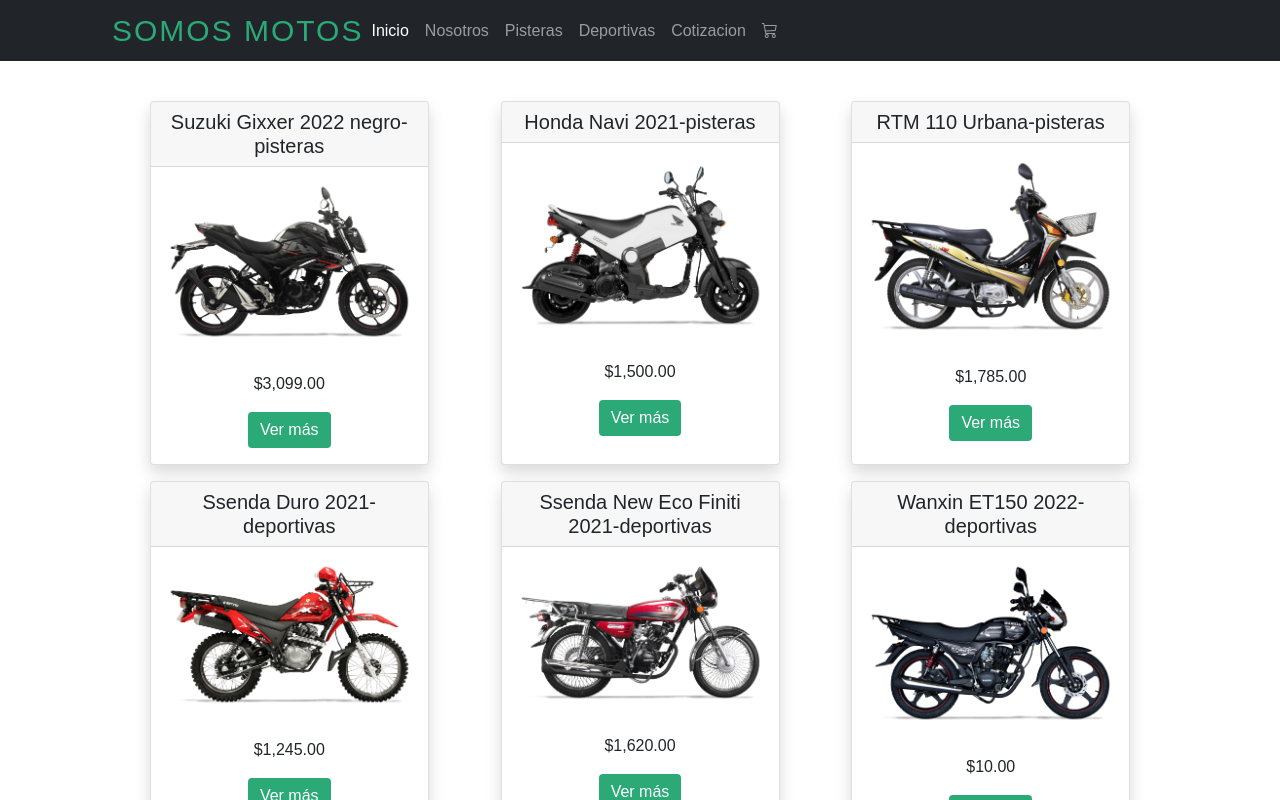
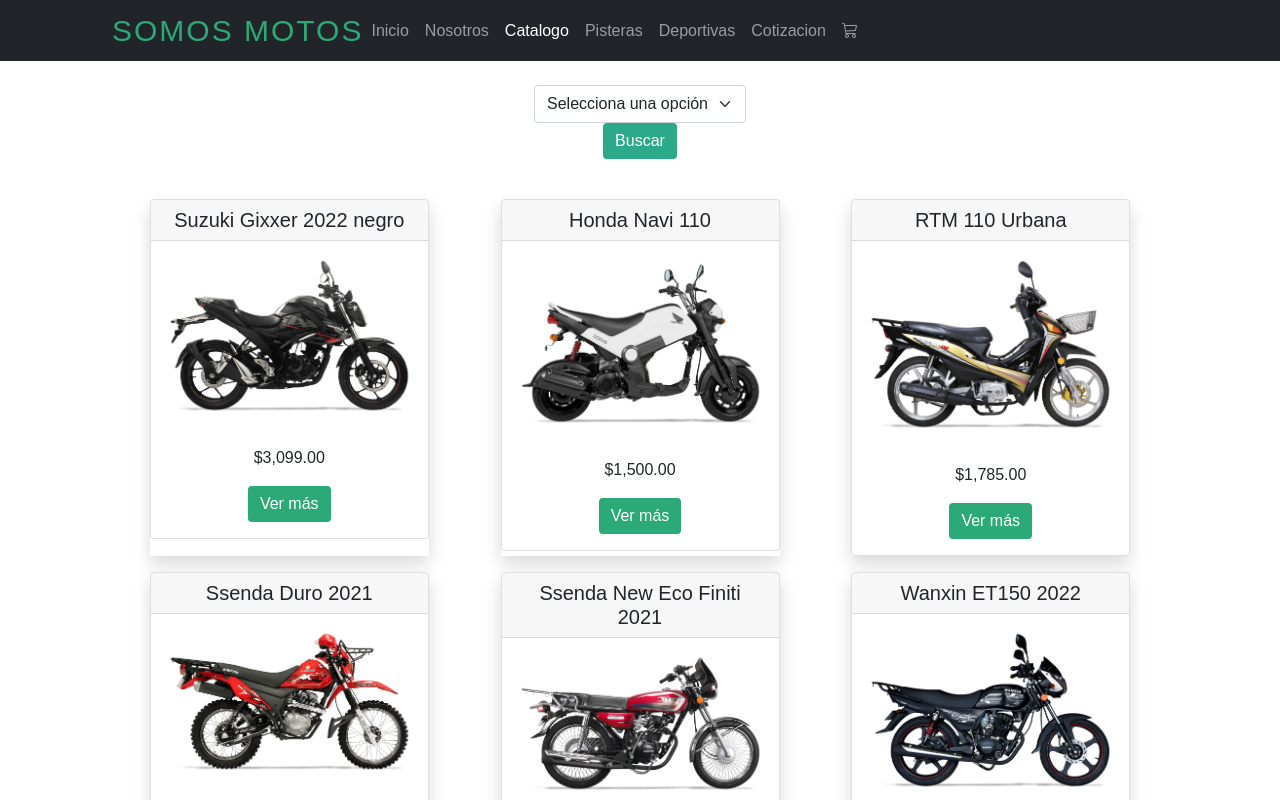
Before and after one commit to aaronvs96/proyectoReactJS, a React (Vite) app in the folder app-ecomerce/: page /catalogo in a window 1280 px wide. Before the commit this address led to /. Shown: the top 800 px of the page. Built offline with nearby package versions, Linux system fonts and the light colour scheme.

Commit message:
mejorando web

```diff
--- /dev/null
+++ b/app-ecomerce/assets/data.json
@@ -0,0 +1,50 @@
+[
+    {
+        "id": "1",
+        "nombre": "Suzuki Gixxer 2022 negro",
+        "marca": "SUZUKI",
+        "categoria": "pisteras",
+        "precio": "3099",
+        "img": "../src/img/suzuki-gixxer-155-2022-negro-43eca5.png"
+    },
+    {
+        "id": "2",
+        "nombre": "Honda Navi 110",
+        "marca": "HONDA",
+        "categoria": "pisteras",
+        "precio": "3099",
+        "img": "../src/img/honda-navi-110-2021-blanco-15cc6f.png"
+    },
+    {
+        "id": "3",
+        "nombre": "RTM 110 Urbana",
+        "marca": "RTM",
+        "categoria": "pisteras",
+        "precio": "1785",
+        "img": "../src/img/rtm-110-urbana-2021-negro-c82589.png"
+    },
+    {
+        "id": "4",
+        "nombre": "Ssenda Duro 2021",
+        "marca": "SSENDA",
+        "categoria": "deportivas",
+        "precio": "1245",
+        "img": "../src/img/ssenda-duro-200-2021-rojo-d521c7.png"
+    },
+    {
+        "id": "5",
+        "nombre": "Ssenda New Eco Finiti 2021",
+        "marca": "SSENDA",
+        "categoria": "deportivas",
+        "precio": "1620",
+        "img": "../src/img/ssenda-new-eco-finiti-150-2021-rojo-fb6a4e.png"
+    },
+    {
+        "id": "6",
+        "nombre": "Wanxin ET150 2022",
+        "marca": "WANXIN",
+        "categoria": "deportivas",
+        "precio": "10",
+        "img": "../src/img/wanxin-et150-2022-negro-a9f0b2.png"
+    }
+]
--- a/app-ecomerce/assets/data_personas.json
+++ /dev/null
@@ -1,12 +0,0 @@
-[
-    {
-        "id": 1,
-        "nombre": "Aaron",
-        "apellidos": "Vasquez"
-    },
-    {
-        "id": 2,
-        "nombre": "Nathi",
-        "apellidos": "Vasquez"
-    }
-]
--- a/app-ecomerce/src/App.jsx
+++ b/app-ecomerce/src/App.jsx
@@ -28,7 +28,7 @@
   }
 
   useEffect(() => {
-    const url = '../assets/data_personas.json'
+    const url = '../assets/data.json'
     getFetchApi(url);
   }, [])
 
@@ -38,8 +38,9 @@
       <div className='App'>
         <NavBar /> {/*el NavBar no tiene una vista particular, por eso no va dentro de Routes*/}
         <Routes> {/*dentro del Routes tiene que ir todos los componente que van a tener una vista en particular*/}
-          <Route index path='/' element={<ItemListContainer />} />
-          <Route path='/nosotros' element={<ItemListContainer />} />
+          <Route index path='/' element={<h1>ESTE ES LA HOME</h1>} />
+          <Route path='/nosotros' element={<h1>ESTE ES LA HOJA NOSOTROS</h1>} />
+          <Route path='/catalogo' element={<ItemListContainer/>} />
           <Route path='/categoria/:categoriaId' element={<ItemListContainer />} />
           <Route path='/cotizacion' element={<ItemListContainer />} />
           <Route path='/detalle' element={<ItemDetailContainer />} />
--- a/app-ecomerce/src/components/ItemList/Item.jsx
+++ b/app-ecomerce/src/components/ItemList/Item.jsx
@@ -2,6 +2,8 @@
 import { Card } from "react-bootstrap";
 import { Button } from "react-bootstrap";
 import { Link } from 'react-router-dom';
+
+import './item_estilos.css'
 
 //FORMATO DOLARES
 const formatoDolares = (monto) => {
@@ -17,18 +19,21 @@
   const { id, nombre, marca, categoria, precio, img } = products;
 
   return (
+    <div id={marca} className='text-center mt-3 w-25 mx-1 shadow mostrarElementos'>
 
-      <Card className="text-center mt-3 w-25 mx-1 shadow">
-      <Card.Header as="h5">{nombre}-{categoria}</Card.Header>
+      <Card >
+        <Card.Header as="h5">{nombre}</Card.Header>
         <Card.Img variant="top" src={img} className="p-2" />
         <Card.Body>
           {/* <Card.Title>{nombre}</Card.Title> */}
           <Card.Text>{formatoDolares(precio)}</Card.Text>
           <Link to={`/detalle/${id}`}>
-          <Button style={{background:"#2ba977",border: "#2ba977"}}>Ver más</Button>
+            <Button style={{ background: "#2ba977", border: "#2ba977" }}>Ver más</Button>
           </Link>
         </Card.Body>
       </Card>
+    </div>
+
   )
 }
 
--- a/app-ecomerce/src/components/ItemList/ItemList.jsx
+++ b/app-ecomerce/src/components/ItemList/ItemList.jsx
@@ -1,14 +1,78 @@
 import Item from "./Item";
-import { Container } from "react-bootstrap";
+import { Button, Container } from "react-bootstrap";
+import Form from 'react-bootstrap/Form';
+import { useEffect, useState } from "react";
+import { gFetch } from "../../helpers/gFetch";
 
-const ItemList = ({producto}) =>{
+const ItemList = ({ producto }) => {
+
+  const [value, setValue] = useState('')
+
+  const onChangeValue = (e) => {
+    e.preventDefault();
+
+
+    console.log(e.target.value);
+    setValue(e.target.value)
+    const valorBuscado = value.toLowerCase().replace(/ /g, '');
+    if (valorBuscado) {
+      // console.log("Value", valorBuscado)
+      fetch("../../../assets/data.json")
+        .then((response) => response.json())
+        .then((json) => {
+          let listaMotos = json;
+          const moto = listaMotos.filter((el) => el.marca.toLowerCase() == valorBuscado)
+          console.log(moto)
+
+          moto.forEach(element => {
+            if (valorBuscado == element.marca.toLowerCase()) {
+              console.log(element)
+
+              const mostrar_moto = document.querySelectorAll(".mostrarElementos");
+              mostrar_moto.forEach(el => {
+                el.className = "text-center mt-3 w-25 mx-1 shadow ocultarElementos"
+              })
+
+              //mostrando las motos de la marca elegida en el select
+              const marca = document.querySelectorAll(`#${selectFiltro.value}`);
+              marca.forEach(e => {
+                e.className = "text-center mt-3 w-25 mx-1 shadow mostrarElementos";
+              })
+            }
+          });
+        })
+        .catch(error => console.log(error))
+    }
+  }
+
   return (
+    <div>
+      <Container className="d-flex justify-content-evenly mt-4 flex-wrap w-100">
+        <Form>
+          {/* <Form.Control size="mg" type="text" placeholder="Ingresar texto..." onChange={onChangeValue} /> */}
+          <Form.Select id="selectFiltro" aria-label="Default select example" onChange={onChangeValue}>
+            <option value="" disabled selected>Selecciona una opción</option>
+            <option value="HONDA">HONDA</option>
+            <option value="SSENDA">SSENDA</option>
+            <option value="RTM">RTM</option>
+            <option value="SUZUKI">SUZUKI</option>
+          </Form.Select>
+          <Button style={{ background: "#2ba988", border: "#2ba977" }} variant="primary" type="submit">
+            Buscar
+          </Button>
+        </Form>
+      </Container>
+
+
       <Container className="d-flex justify-content-evenly mt-4 flex-wrap w-100">
         {producto.map((element) => (
           <Item products={element} key={element.id} />
         ))
         }
       </Container>
+    </div>
+
+
   );
 }
 
--- /dev/null
+++ b/app-ecomerce/src/components/ItemList/item_estilos.css
@@ -0,0 +1,8 @@
+.mostrarElementos{
+    visibility: visible;
+}
+
+
+.ocultarElementos{
+    display: none;
+}
--- a/app-ecomerce/src/components/NavBar/NavBar.jsx
+++ b/app-ecomerce/src/components/NavBar/NavBar.jsx
@@ -21,6 +21,7 @@
           <Nav className="me-auto">
             <NavLink to='/' className={({isActive})=> isActive ? 'nav-link active' : 'nav-link'}>Inicio</NavLink>
             <NavLink to='/nosotros' className={({isActive})=> isActive ? 'nav-link active' : 'nav-link'}>Nosotros</NavLink>
+            <NavLink to='/catalogo' className={({isActive})=> isActive ? 'nav-link active' : 'nav-link'}>Catalogo</NavLink>
             <NavLink to='/categoria/pisteras' className={({isActive})=> isActive ? 'nav-link active' : 'nav-link'}>Pisteras</NavLink>
             <NavLink to='/categoria/deportivas' className={({isActive})=> isActive ? 'nav-link active' : 'nav-link'}>Deportivas</NavLink>
             <NavLink to='/cotizacion' className={({isActive})=> isActive ? 'nav-link active' : 'nav-link'}>Cotizacion</NavLink>
@@ -37,30 +38,6 @@
 
 
 
-    // <nav className="navbar navbar-expand-lg navbar-dark bg-dark">
-    //   <a className="navbar-brand" href="#"><Titulo titulo={titulo}  /></a>
-    //   <button className="navbar-toggler" type="button" data-toggle="collapse" data-target="#navbarsExample05" aria-controls="navbarsExample05" aria-expanded="false" aria-label="Toggle navigation">
-    //     <span className="navbar-toggler-icon"></span>
-    //   </button>
-
-    //   <div className="collapse navbar-collapse" id="navbarsExample05">
-    //     <ul className="navbar-nav mr-auto">
-    //       <li className="nav-item active">
-    //         <a className="nav-link" href="../index.html">Inicio</a>
-    //       </li>
-    //       <li className="nav-item">
-    //         <a className="nav-link" href="#">Nosotros</a>
-    //       </li>
-    //       <li className="nav-item">
-    //         <a className="nav-link" href="#">Productos</a>
-    //       </li>
-    //       <li className="nav-item">
-    //         <a className="nav-link" href="#">Cotizacion</a>
-    //       </li>
-    //     </ul>
-    //     <CarWidget />
-    //   </div>
-    // </nav>
 
   )
 }
--- a/app-ecomerce/src/components/container/ItemDetailContainer/ItemDetail.jsx
+++ b/app-ecomerce/src/components/container/ItemDetailContainer/ItemDetail.jsx
@@ -1,5 +1,5 @@
 import React from 'react'
-import { Card } from "react-bootstrap";
+import { Card, Container } from "react-bootstrap";
 import { Button } from "react-bootstrap";
 import { Link } from 'react-router-dom';
 
@@ -14,16 +14,20 @@
 export default function ItemDetail({ products }) {
     const { id, nombre, marca, categoria, precio, img } = products;
     return (
-        <Card className="text-center mt-3 w-25 mx-1 shadow">
-            <Card.Header as="h5">{nombre}-{categoria}</Card.Header>
+        <Container className="d-flex justify-content-evenly mt-4 flex-wrap w-100">
+            <Card className="text-center mt-3 w-25 mx-1 shadow">
+            <Card.Header as="h5">{marca}</Card.Header>
             <Card.Img variant="top" src={img} className="p-2" />
             <Card.Body>
-                {/* <Card.Title>{nombre}</Card.Title> */}
+                <Card.Title>{nombre}</Card.Title>
+                <Card.Text>Categoria: {categoria}</Card.Text>
                 <Card.Text>{formatoDolares(precio)}</Card.Text>
                 <Link to={`/detalle/${id}`}>
                     <Button style={{ background: "#2ba977", border: "#2ba977" }}>Ver más</Button>
                 </Link>
             </Card.Body>
         </Card>
+        </Container>
+
     )
 }
--- a/app-ecomerce/src/components/container/ItemListContainer/ItemListContainer.jsx
+++ b/app-ecomerce/src/components/container/ItemListContainer/ItemListContainer.jsx
@@ -16,7 +16,8 @@
     if (categoriaId) {
       gFetch //simular llamado a una api
       .then((resp) => {
-        setProducts(resp.filter((prod) => prod.categoria === categoriaId))
+          setProducts(resp.filter((prod) => prod.categoria === categoriaId))
+
       })
       .catch((err) => {
         console.log(err)
--- a/app-ecomerce/src/helpers/gFetch.js
+++ b/app-ecomerce/src/helpers/gFetch.js
@@ -9,7 +9,7 @@
     },
     {
         id: '2',
-        nombre: 'Honda Navi 2021',
+        nombre: 'Honda Navi 110',
         marca: 'HONDA',
         categoria: 'pisteras',
         precio: '1500',
@@ -60,3 +60,20 @@
         reject('Ha ocurrido un problema')
     }
 });
+
+
+// export const gFetch = new Promise((resolve, reject) => {
+//     let condicion = true;
+//     if (condicion) {
+//         setTimeout(()=>{
+//             fetch("../../assets/data.json")
+//             .then((resp)=>resp.json())
+//             .then((productos) =>{
+//                 resolve(productos)
+//             })
+//         }, 2000);
+
+//     } else {
+//         reject('Ha ocurrido un problema')
+//     }
+// });
```
Lines whose indentation alone changed are shown as unchanged.
